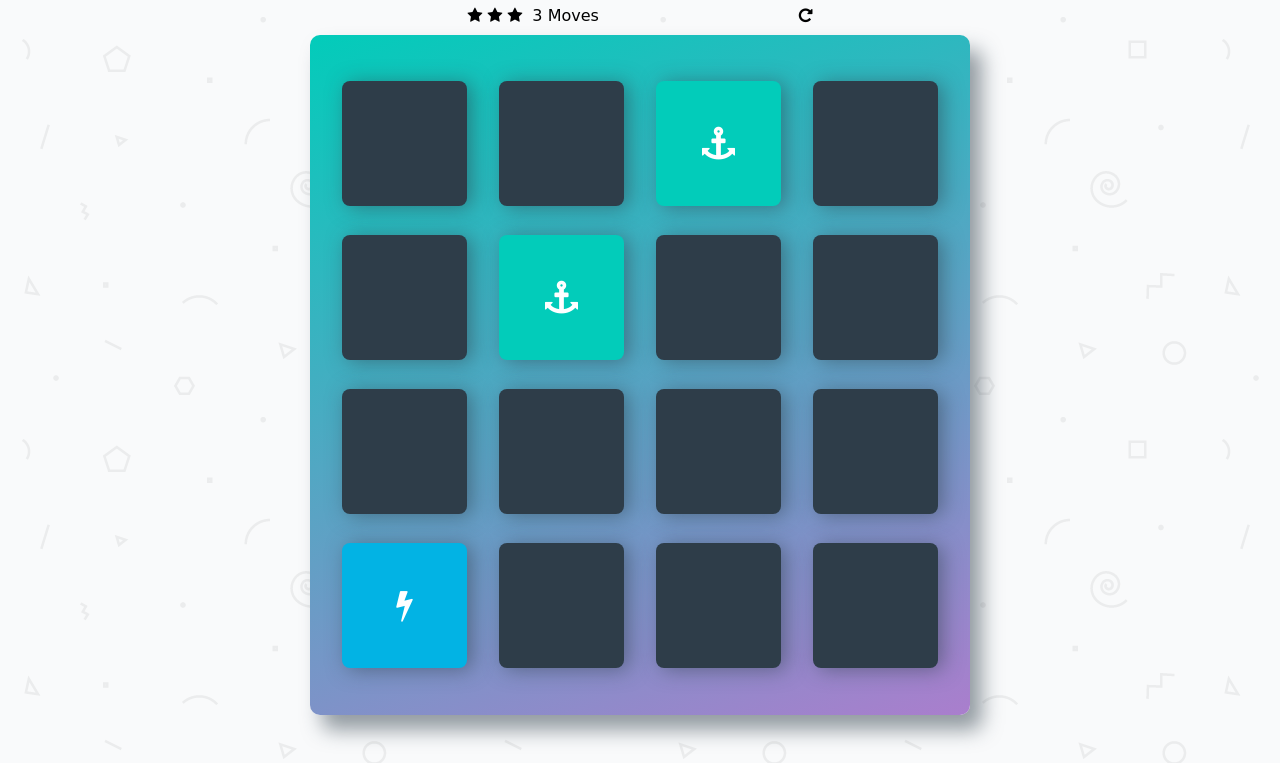
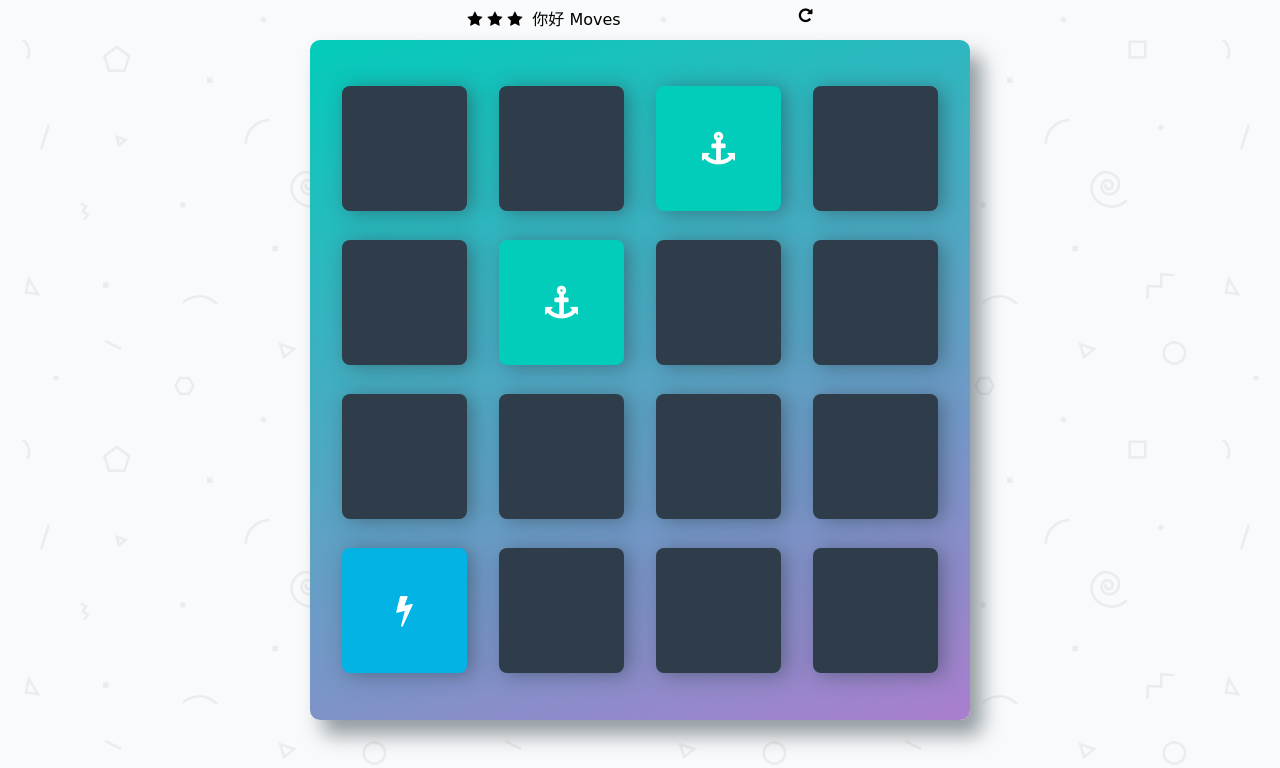
Before and after one commit to xumeishan0527/Udacity_project, a plain HTML site: page fend-project-memory-game/index.html in a window 1280 px wide. Shown: the part 80-848 px from the top of the page. Drawn offline with Linux system fonts and the light colour scheme; a web font is replaced by a local one.

Commit message:
‘代码测试

```diff
--- a/fend-project-memory-game/index.html
+++ b/fend-project-memory-game/index.html
@@ -22,7 +22,7 @@
         		<li><i class="fa fa-star"></i></li>
         	</ul>
 
-        	<span class="moves">3</span> Moves
+        	<span class="moves">你好</span> Moves
 
             <div class="restart">
         		<i class="fa fa-repeat"></i>
```
